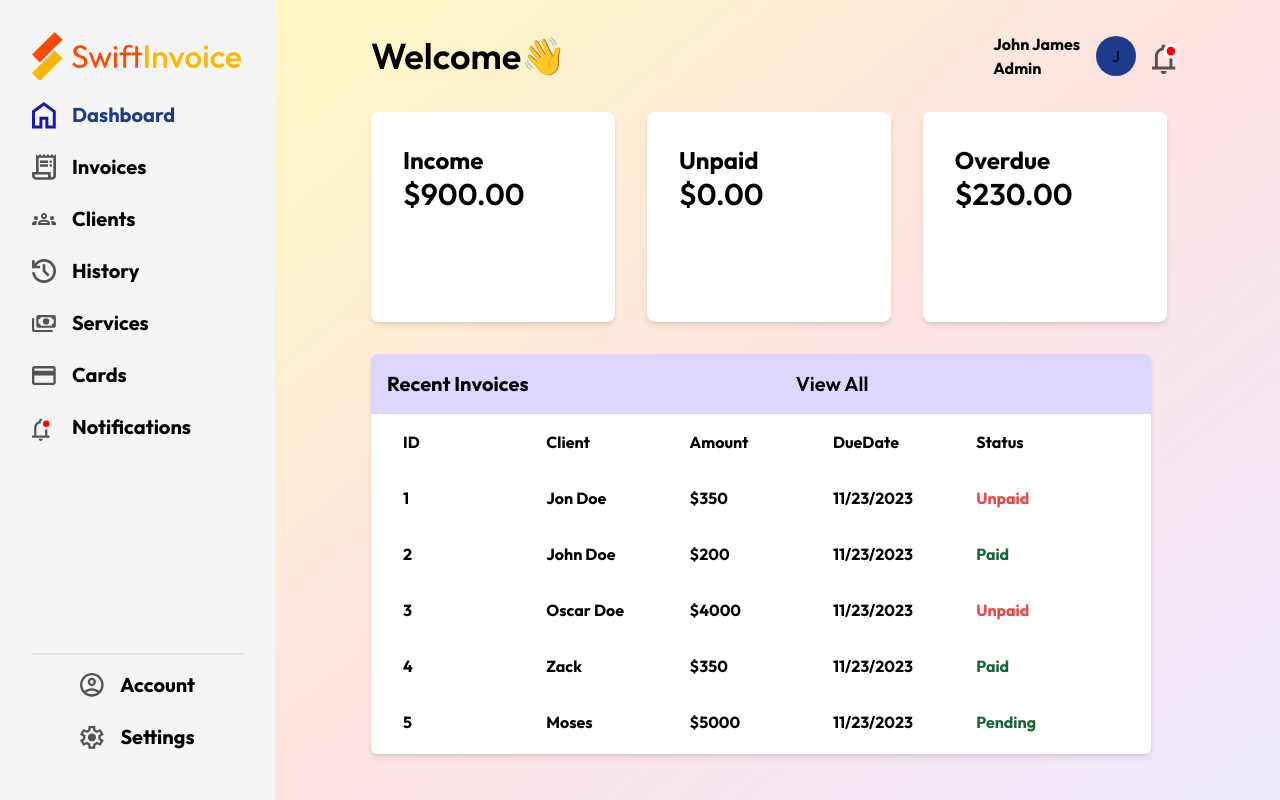
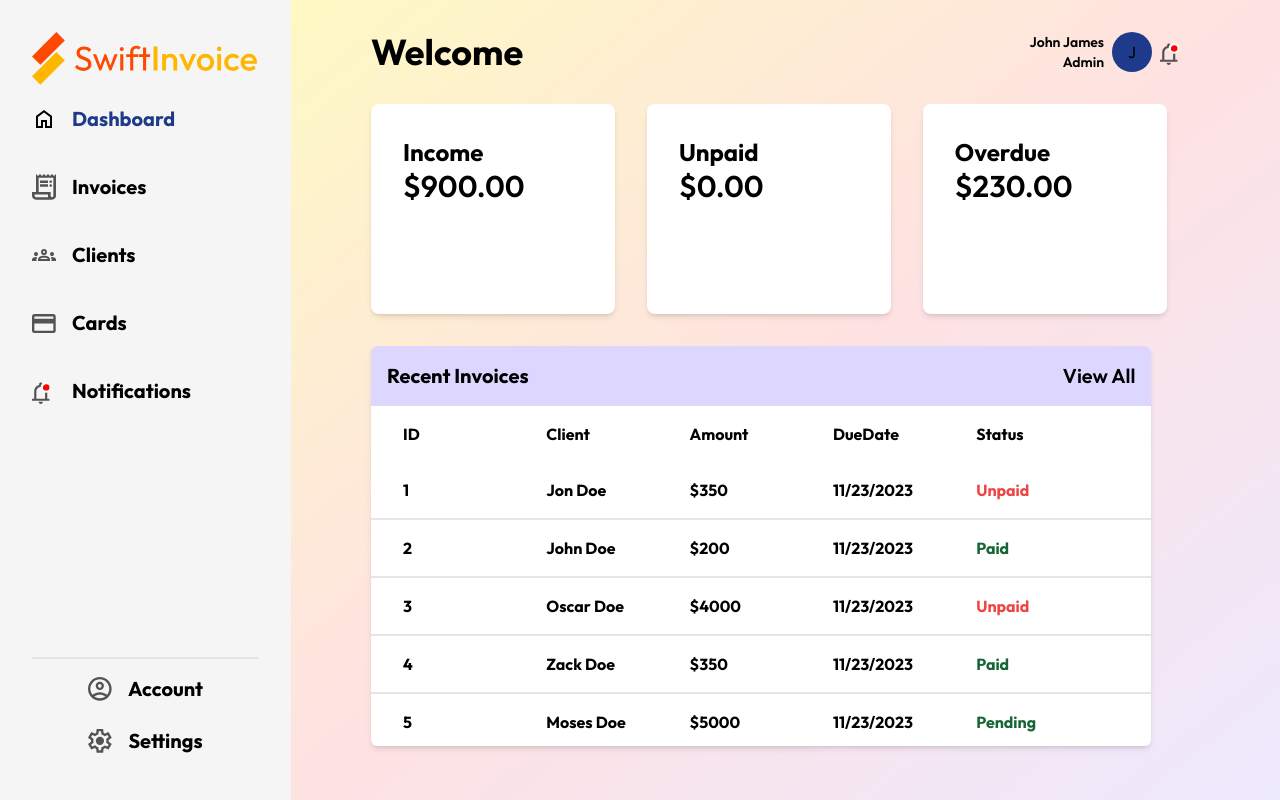
Before and after one commit to Jude-dev46/swiftinvoice, a Next.js app: page /dashboard in a window 1280 px wide. Built offline with nearby package versions, Linux system fonts and the light colour scheme.

Commit message:
worked on invoice

```diff
--- a/app/api/auth/route.js
+++ b/app/api/auth/route.js
@@ -23,6 +23,7 @@ export async function POST(request) {
     }
 
     const foundUser = await User.findOne({ email, password });
+    console.log(foundUser);
 
     if (foundUser) {
       return NextResponse.json(
--- a/app/api/models/invoice.js
+++ b/app/api/models/invoice.js
@@ -19,6 +19,10 @@ const invoiceSchema = new mongoose.Schema(
       type: Boolean,
       default: false,
     },
+    overdue: {
+      type: Boolean,
+      default: false,
+    },
   },
   { timestamps: true }
 );
--- a/app/components/dashboardUI/Main.js
+++ b/app/components/dashboardUI/Main.js
@@ -4,8 +4,8 @@ import RecentInvoices from "./RecentInvoices";
 
 const Main = () => {
   return (
-    <div className="bg-gradient-to-br from-yellow-100 via-red-100 to-violet-100 w-10/12 flex flex-col px-24 py-8">
-      <MainHeader welcomeText={"Welcome👋"} />
+    <div className="bg-gradient-to-br from-yellow-100 via-red-100 to-violet-100 w-full lg:w-10/12 flex flex-col px-4 md:px-12 lg:px-24 py-8">
+      <MainHeader welcomeText={"Welcome"} />
       <InvoiceInfo />
       <RecentInvoices title={"Recent Invoices"} />
     </div>
--- a/app/components/dashboardUI/MainHeader.js
+++ b/app/components/dashboardUI/MainHeader.js
@@ -1,22 +1,47 @@
+"use client";
+
 import Image from "next/image";
 import Link from "next/link";
 
+import { uiActions } from "../store/uislice";
+import { useDispatch, useSelector } from "react-redux";
+import Menu from "../../../public/menu.svg";
 import Notifications from "../../../public/notifications.svg";
 
 const MainHeader = ({ welcomeText }) => {
+  const dispatch = useDispatch();
+  const isOpen = useSelector((state) => state.ui.isOpen);
+
+  function toggleSidebar() {
+    if (isOpen) {
+      dispatch(uiActions.setIsOpen(false));
+    } else {
+      dispatch(uiActions.setIsOpen(true));
+    }
+  }
+
   return (
     <div className="flex items-center justify-between mb-8">
-      <h1 className="text-4xl text-black font-semibold">{welcomeText}</h1>
-      <div className="flex items-center gap-4">
-        <div>
-          <p className="text-black text-1xl font-bold flex flex-col">
-            John James<span className="">Admin</span>
+      <h1 className="text-1xl md:text-4xl text-black font-bold">
+        {welcomeText}
+      </h1>
+      <div className="flex items-center gap-2">
+        <div className="hidden md:block">
+          <p className="text-black text-sm md:text-1xl font-semibold flex flex-col">
+            John James<span className="text-right">Admin</span>
           </p>
         </div>
         <Link href="/account">
           <p className="bg-blue-900 rounded-full px-4 py-2">J</p>
         </Link>
-        <Image src={Notifications} width={32} alt="" />
+        <Image src={Notifications} width={24} alt="" />
+        <Image
+          src={Menu}
+          width={32}
+          alt=""
+          onClick={toggleSidebar}
+          className="lg:hidden block"
+        />
       </div>
     </div>
   );
--- a/app/components/dashboardUI/RecentInvoices.js
+++ b/app/components/dashboardUI/RecentInvoices.js
@@ -29,28 +29,28 @@ const RecentInvoices = ({ title, isInvoice }) => {
     },
     {
       id: 4,
-      client: "Zack",
+      client: "Zack Doe",
       amount: 350,
       dueDate: new Date().toLocaleDateString(),
       isPaid: "Paid",
     },
     {
       id: 5,
-      client: "Moses",
+      client: "Moses Doe",
       amount: 5000,
       dueDate: new Date().toLocaleDateString(),
       isPaid: "Pending",
     },
     {
       id: 6,
-      client: "Moses",
+      client: "Moses Doe",
       amount: 120,
       dueDate: new Date().toLocaleDateString(),
       isPaid: "Paid",
     },
     {
       id: 7,
-      client: "Moses",
+      client: "Moses Doe",
       amount: 800,
       dueDate: new Date().toLocaleDateString(),
       isPaid: "Pending",
@@ -62,7 +62,7 @@ const RecentInvoices = ({ title, isInvoice }) => {
   }
 
   return (
-    <div className="bg-white w-[96%] lg:h-[400px] shadow-md rounded-md">
+    <div className="bg-white w-[98%] md:w-[100%] lg:w-[96%] lg:h-[400px] shadow-md rounded-md">
       <div className="bg-violet-200 rounded-tl-md rounded-tr-md p-4 flex justify-between">
         <p className="text-black text-xl font-bold">{title}</p>
         {!isInvoice && (
@@ -73,34 +73,32 @@ const RecentInvoices = ({ title, isInvoice }) => {
             View All
           </button>
         )}
-        <div className="flex gap-4">
-          {isInvoice && (
+        {isInvoice && (
+          <div className="flex gap-4">
             <button className="text-black text-xl font-semibold">filter</button>
-          )}
-          {isInvoice && (
             <button className="text-black text-xl font-semibold hover:text-blue-600">
               create
             </button>
-          )}
-        </div>
+          </div>
+        )}
       </div>
       <div className="overflow-y-scroll max-h-[85%]">
-        <div className="w-full flex justify-between text-black font-bold px-8 py-4">
-          <p className="w-[20%]">ID</p>
-          <p className="w-[20%]">Client</p>
-          <p className="w-[20%]">Amount</p>
-          <p className="w-[20%]">DueDate</p>
-          <p className="w-[20%]">Status</p>
+        <div className="w-full flex justify-between items-center text-black font-bold px-2 md:px-8 py-4">
+          <p className="w-fit md:w-[20%] text-left">ID</p>
+          <p className="w-fit md:w-[20%] text-left">Client</p>
+          <p className="w-fit md:w-[20%] text-left">Amount</p>
+          <p className="w-fit md:w-[20%] text-left">DueDate</p>
+          <p className="w-fit md:w-[20%] text-left">Status</p>
         </div>
         {DUMMY_INVOICES.map((invoice) => (
           <div key={invoice.id}>
-            <div className="w-full flex justify-between text-black font-bold px-8 py-4">
-              <p className="w-[20%]">{invoice.id}</p>
-              <p className="w-[20%]">{invoice.client}</p>
-              <p className="w-[20%]">${invoice.amount}</p>
-              <p className="w-[20%]">{invoice.dueDate}</p>
+            <div className="w-full flex justify-between text-black font-bold px-2 md:px-8 py-4 border-b-2 border-neutral-200">
+              <p className="w-fit md:w-[20%] text-left">{invoice.id}</p>
+              <p className="w-fit md:w-[20%] text-left">{invoice.client}</p>
+              <p className="w-fit md:w-[20%] text-left">${invoice.amount}</p>
+              <p className="w-fit md:w-[20%] text-left">{invoice.dueDate}</p>
               <p
-                className={`w-[20%] ${
+                className={`w-fit md:w-[20%] text-left ${
                   invoice.isPaid === "Unpaid"
                     ? "text-red-500"
                     : "text-green-800"
--- a/app/components/dashboardUI/Sidebar.js
+++ b/app/components/dashboardUI/Sidebar.js
@@ -1,34 +1,49 @@
+"use client";
+
+import Link from "next/link";
 import Image from "next/image";
-import Link from "next/link";
+import { useSelector } from "react-redux";
+import { usePathname } from "next/navigation";
 
+import Home from "../../../public/home.svg";
+import Cards from "../../../public/cards.svg";
 import Account from "../../../public/account.svg";
-import Cards from "../../../public/cards.svg";
+import Logo from "../../../public/logo-text.svg";
 import Clients from "../../../public/clients.svg";
-import History from "../../../public/history.svg";
-import Home from "../../../public/home.svg";
-import Logo from "../../../public/logo-text.svg";
 import Invoices from "../../../public/invoice.svg";
+import Settings from "../../../public/settings.svg";
 import Notifications from "../../../public/notifications.svg";
-import Services from "../../../public/services.svg";
-import Settings from "../../../public/settings.svg";
+// import History from "../../../public/history.svg";
+// import Services from "../../../public/services.svg";
 
 const Sidebar = () => {
+  const pathname = usePathname();
+  const isOpen = useSelector((state) => state.ui.isOpen);
+  console.log(isOpen);
+
   return (
-    <div className="bg-neutral-100 hidden lg:block w-2.5/12 p-8 flex flex-col items-center justify-between">
+    <>
+      <div
+        className={`bg-neutral-100 hidden lg:block h-[100svh] w-2.5/12 p-8 flex flex-col items-center justify-between`}
+      >
         <div className="mb-5">
           <Image src={Logo} width={227} height={120} alt="" priority={true} />
         </div>
-      <div className="h-[75%]">
+        <div className="h-[75%] flex flex-col gap-4">
           <Link
-          href="/"
-          className="text-blue-900 text-3xl font-bold flex items-center gap-4 mb-6"
+            href="/dashboard"
+            className={`${
+              pathname === "/dashboard" ? "text-blue-900" : "text-black"
+            }  text-3xl font-bold flex items-center gap-4 mb-6`}
           >
             <Image src={Home} width={24} alt="" />
             <p className="text-xl">Dashboard</p>
           </Link>
           <Link
             href="/invoices"
-          className="text-black text-3xl font-bold flex items-center gap-4 mb-6"
+            className={`${
+              pathname === "/invoices" ? "text-blue-900" : "text-black"
+            } text-3xl font-bold flex items-center gap-4 mb-6`}
           >
             <Image src={Invoices} width={24} alt="" />
             <p className="text-xl">Invoices</p>
@@ -36,35 +51,45 @@ const Sidebar = () => {
 
           <Link
             href="/clients"
-          className="text-black text-3xl font-bold flex items-center gap-4 mb-6"
+            className={`${
+              pathname === "/clients" ? "text-blue-900" : "text-black"
+            } text-3xl font-bold flex items-center gap-4 mb-6`}
           >
             <Image src={Clients} width={24} alt="" />
             <p className="text-xl">Clients</p>
           </Link>
-        <Link
+          {/* <Link
           href="/history"
-          className="text-black text-3xl font-bold flex items-center gap-4 mb-6"
+          className={`${
+            pathname === "/history" ? "text-blue-900" : "text-black"
+          } text-3xl font-bold flex items-center gap-4 mb-6`}
         >
           <Image src={History} width={24} alt="" />
           <p className="text-xl">History</p>
         </Link>
         <Link
           href="/services"
-          className="text-black text-3xl font-bold flex items-center gap-4 mb-6"
+          className={`${
+            pathname === "/services" ? "text-blue-900" : "text-black"
+          } text-3xl font-bold flex items-center gap-4 mb-6`}
         >
           <Image src={Services} width={24} alt="" />
           <p className="text-xl">Services</p>
-        </Link>
+        </Link> */}
           <Link
             href="/cards"
-          className="text-black text-3xl font-bold flex items-center gap-4 mb-6"
+            className={`${
+              pathname === "/cards" ? "text-blue-900" : "text-black"
+            } text-3xl font-bold flex items-center gap-4 mb-6`}
           >
             <Image src={Cards} width={24} alt="" />
             <p className="text-xl">Cards</p>
           </Link>
           <Link
             href="/notifications"
-          className="text-black text-3xl font-bold flex items-center gap-4 mb-6"
+            className={`${
+              pathname === "/notifications" ? "text-blue-900" : "text-black"
+            } text-3xl font-bold flex items-center gap-4 mb-6`}
           >
             <Image src={Notifications} width={24} alt="" />
             <p className="text-xl">Notifications</p>
@@ -73,20 +98,122 @@ const Sidebar = () => {
         <div className="w-full flex flex-col items-center border-t-2 border-neutral-200 pt-4">
           <Link
             href="/account"
-          className="text-black text-3xl font-bold flex items-center gap-4 mb-6"
+            className={`${
+              pathname === "/account" ? "text-blue-900" : "text-black"
+            } text-3xl font-bold flex items-center gap-4 mb-6`}
           >
             <Image src={Account} width={24} alt="" />
             <p className="text-xl">Account</p>
           </Link>
           <Link
             href="/settings"
-          className="text-black text-3xl font-bold flex items-center gap-4 mb-6"
+            className={`${
+              pathname === "/settings" ? "text-blue-900" : "text-black"
+            } text-3xl font-bold flex items-center gap-4 mb-6`}
           >
             <Image src={Settings} width={24} alt="" />
             <p className="text-xl">Settings</p>
           </Link>
         </div>
       </div>
+
+      {/* Mobile Sidebar */}
+      <div
+        className={`absolute bg-neutral-100 ${
+          !isOpen ? "hidden" : "block"
+        } h-[100svh] lg:block w-2.5/12 p-8 flex flex-col items-center justify-between z-10`}
+      >
+        <div className="mb-5">
+          <Image src={Logo} width={227} height={120} alt="" priority={true} />
+        </div>
+        <div className="h-[75%] flex flex-col gap-4">
+          <Link
+            href="/dashboard"
+            className={`${
+              pathname === "/dashboard" ? "text-blue-900" : "text-black"
+            }  text-3xl font-bold flex items-center gap-4 mb-6`}
+          >
+            <Image src={Home} width={24} alt="" />
+            <p className="text-xl">Dashboard</p>
+          </Link>
+          <Link
+            href="/invoices"
+            className={`${
+              pathname === "/invoices" ? "text-blue-900" : "text-black"
+            } text-3xl font-bold flex items-center gap-4 mb-6`}
+          >
+            <Image src={Invoices} width={24} alt="" />
+            <p className="text-xl">Invoices</p>
+          </Link>
+
+          <Link
+            href="/clients"
+            className={`${
+              pathname === "/clients" ? "text-blue-900" : "text-black"
+            } text-3xl font-bold flex items-center gap-4 mb-6`}
+          >
+            <Image src={Clients} width={24} alt="" />
+            <p className="text-xl">Clients</p>
+          </Link>
+          {/* <Link
+          href="/history"
+          className={`${
+            pathname === "/history" ? "text-blue-900" : "text-black"
+          } text-3xl font-bold flex items-center gap-4 mb-6`}
+        >
+          <Image src={History} width={24} alt="" />
+          <p className="text-xl">History</p>
+        </Link>
+        <Link
+          href="/services"
+          className={`${
+            pathname === "/services" ? "text-blue-900" : "text-black"
+          } text-3xl font-bold flex items-center gap-4 mb-6`}
+        >
+          <Image src={Services} width={24} alt="" />
+          <p className="text-xl">Services</p>
+        </Link> */}
+          <Link
+            href="/cards"
+            className={`${
+              pathname === "/cards" ? "text-blue-900" : "text-black"
+            } text-3xl font-bold flex items-center gap-4 mb-6`}
+          >
+            <Image src={Cards} width={24} alt="" />
+            <p className="text-xl">Cards</p>
+          </Link>
+          <Link
+            href="/notifications"
+            className={`${
+              pathname === "/notifications" ? "text-blue-900" : "text-black"
+            } text-3xl font-bold flex items-center gap-4 mb-6`}
+          >
+            <Image src={Notifications} width={24} alt="" />
+            <p className="text-xl">Notifications</p>
+          </Link>
+        </div>
+        <div className="w-full flex flex-col items-center border-t-2 border-neutral-200 pt-4">
+          <Link
+            href="/account"
+            className={`${
+              pathname === "/account" ? "text-blue-900" : "text-black"
+            } text-3xl font-bold flex items-center gap-4 mb-6`}
+          >
+            <Image src={Account} width={24} alt="" />
+            <p className="text-xl">Account</p>
+          </Link>
+          <Link
+            href="/settings"
+            className={`${
+              pathname === "/settings" ? "text-blue-900" : "text-black"
+            } text-3xl font-bold flex items-center gap-4 mb-6`}
+          >
+            <Image src={Settings} width={24} alt="" />
+            <p className="text-xl">Settings</p>
+          </Link>
+        </div>
+      </div>
+    </>
   );
 };
 
--- a/app/components/invoiceui/MainInvoice.js
+++ b/app/components/invoiceui/MainInvoice.js
@@ -3,7 +3,7 @@ import RecentInvoices from "../dashboardUI/RecentInvoices";
 
 const MainInvoice = () => {
   return (
-    <div className="bg-gradient-to-br from-yellow-100 via-red-100 to-violet-100 w-10/12 flex flex-col px-24 py-8">
+    <div className="bg-gradient-to-br from-yellow-100 via-red-100 to-violet-100 w-full lg:w-10/12 flex flex-col px-4 md:px-12 lg:px-24 py-8">
       <MainHeader welcomeText={"Invoices"} />
       <RecentInvoices title={"Invoices"} isInvoice={true} />
     </div>
--- a/app/components/ui/Modal.js
+++ b/app/components/ui/Modal.js
@@ -2,7 +2,7 @@ import { AiOutlineLoading } from "react-icons/ai";
 
 import { useSelector } from "react-redux";
 
-const Modal = () => {
+const Modal = ({ isCreateInvoice }) => {
   const isLoading = useSelector((state) => state.ui.isLoading);
 
   return (
@@ -32,6 +32,7 @@ const Modal = () => {
             Login
           </button>
         )}
+        {isCreateInvoice && ""}
       </div>
     </div>
   );
--- a/app/dashboard/page.js
+++ b/app/dashboard/page.js
@@ -3,7 +3,7 @@ import Main from "../components/dashboardUI/Main";
 
 const Dashboard = () => {
   return (
-    <div className="h-[100svh] flex w-full">
+    <div className="h-full lg:h-[100svh] flex w-full relative">
       <Sidebar />
       <Main />
     </div>
```
Also changed, not shown: app/components/dashboardUI/InvoiceInfo.js (+4 -4 lines), public/home.svg, public/menu.svg (added). Lines whose indentation alone changed are shown as unchanged.
